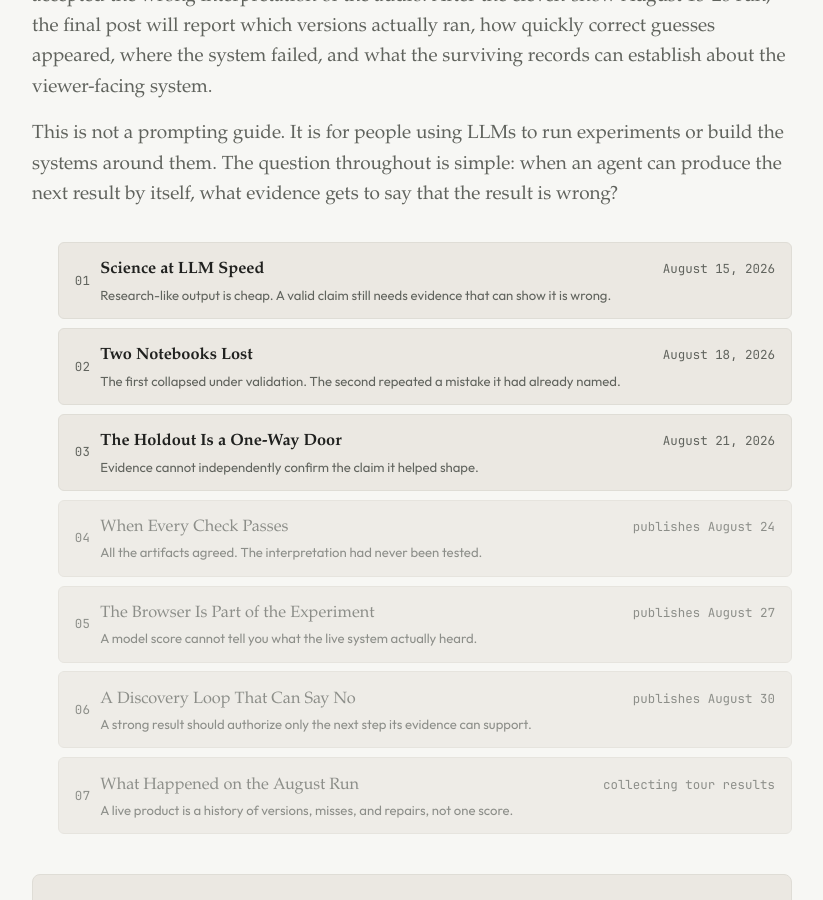
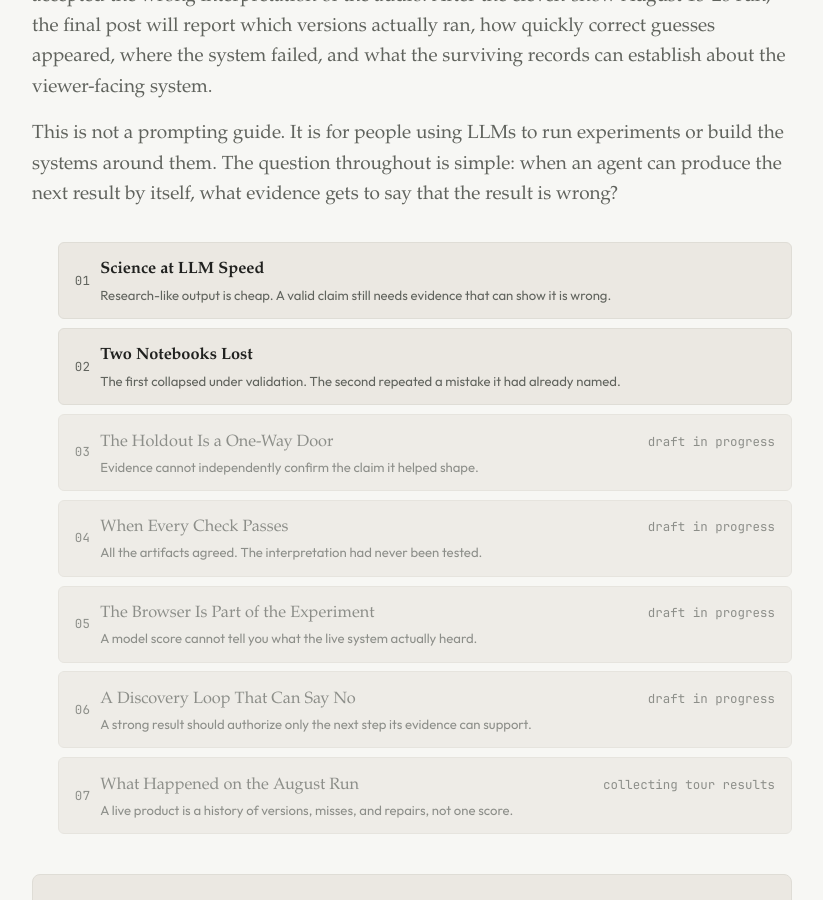
Before and after one commit to cmeiklejohn/cmeiklejohn.github.io, a Jekyll site: the page built from series/the-machine-in-the-lab.md, in a window 1280 px wide and 900 px high, scrolled down 1054 px. Shown: the whole window, without its empty margins (228-1051 px from the left). Built offline with Jekyll 4.4.1, drawn with Linux system fonts in a browser that asks for light colours.

Commit message:
Unpublish unfinished Machine in the Lab posts (#97)

```diff
--- a/_data/lab_series.yml
+++ b/_data/lab_series.yml
@@ -66,7 +66,7 @@
   title: "Part 2. Two Notebooks Lost"
   subtitle: "The first collapsed under validation. The second repeated a mistake it had already named."
   url: /series/the-machine-in-the-lab/two-notebooks-lost-series/
-  status: scheduled
+  status: published
   date: 2026-08-18
   estimated_words: "3,000-3,500 words"
   purpose: "Show what happened when an experienced, PhD-trained systems researcher used an LLM agent to make an ambitious self-directed audio-research program tractable: two silent setup decisions became foundations for plausible downstream work while creating different information and meaning failures."
@@ -106,8 +106,7 @@
   title: "Part 3. The Holdout Is a One-Way Door"
   subtitle: "Evidence cannot independently confirm the claim it helped shape."
   url: /series/the-machine-in-the-lab/the-holdout-is-a-one-way-door/
-  status: scheduled
-  date: 2026-08-21
+  status: draft
   estimated_words: "2,500-3,000 words"
   purpose: "Explain leakage as an information-flow problem rather than a faulty train_test_split call, using the project history to show how files, performances, caches, labels, derived features, and human adaptation can all cross the boundary."
   discovery_loop_role: "Define the loop's memory problem: results from one iteration change the agent, artifacts, and human operator, so evidence cannot remain independent merely by living in another directory."
@@ -144,8 +143,7 @@
   title: "Part 4. When Every Check Passes"
   subtitle: "All the artifacts agreed. The interpretation had never been tested."
   url: /series/the-machine-in-the-lab/when-every-check-passes/
-  status: scheduled
-  date: 2026-08-24
+  status: draft
   estimated_words: "2,800-3,400 words"
   purpose: "Pay off the meaning problem first exposed by Notebook 2 and demonstrate the limit of process-heavy agent review: a result can pass every internal-consistency gate and still make the wrong claim about the underlying world."
   discovery_loop_role: "Define the loop's evaluator problem: rapid iteration optimizes whatever signal closes the loop, including a technically consistent proxy that does not measure the claimed phenomenon."
@@ -184,8 +182,7 @@
   title: "Part 5. The Browser Is Part of the Experiment"
   subtitle: "A model score cannot tell you what the live system actually heard."
   url: /series/the-machine-in-the-lab/the-browser-is-part-of-the-experiment/
-  status: scheduled
-  date: 2026-08-27
+  status: draft
   estimated_words: "3,000-3,800 words"
   purpose: "Show why component metrics cannot predict the behavior of an end-to-end product path, and why hands-on browser rehearsals were part of building and evaluating the product rather than a ceremonial demo after the research. SetScope has an ordinary product job: show a viewer the song Goose is probably playing right now. Its guesses are product outputs, not scientific findings."
   discovery_loop_role: "Define the loop's execution problem: an experiment performed against an archive, component, or synthetic input does not evaluate the browser, audio transport, controller, and display path the product actually runs."
@@ -228,8 +225,7 @@
   title: "Part 6. A Discovery Loop That Can Say No"
   subtitle: "A strong result should authorize only the next step its evidence can support."
   url: /series/the-machine-in-the-lab/what-we-built-instead/
-  status: scheduled
-  date: 2026-08-30
+  status: draft
   estimated_words: "3,200-4,000 words"
   purpose: "Synthesize the practical research system that emerged and close the story with the fan-facing product it helped build. SetScope's guesses are not offered as scientific evidence: they are the output of a live song guesser. The methodological claim concerns how the project records failures and limits what may be inferred from engineering tests; broad numerical reliability claims remain reserved for clean evaluations if the author later chooses to make them."
   discovery_loop_role: "Present the systems contribution directly: a loop needs typed state, provenance, claim-scoped permissions, independent checks, invalid outcomes, stop conditions, and a promotion boundary that the generating agent cannot silently cross."
--- a/series/the-machine-in-the-lab.md
+++ b/series/the-machine-in-the-lab.md
@@ -52,7 +52,6 @@ image_card_type: summary_large_image
               <span class="series-landing-title">{{ entry.title | remove_first: part_prefix }}</span>
               <span class="series-landing-subtitle">{{ entry.subtitle }}</span>
             </span>
-            {%- if entry.date -%}<span class="series-landing-date">{{ entry.date | date: "%B %-d, %Y" }}</span>{%- endif -%}
           </a>
         {%- else -%}
           <span class="series-landing-link series-landing-link-pending">
@@ -60,7 +59,7 @@ image_card_type: summary_large_image
               <span class="series-landing-title">{{ entry.title | remove_first: part_prefix }}</span>
               <span class="series-landing-subtitle">{{ entry.subtitle }}</span>
             </span>
-            <span class="series-landing-date">{% if entry.status == "collecting-results" %}collecting tour results{% elsif entry.status == "blocked-on-result" %}blocked on evidence{% elsif entry.date %}publishes {{ entry.date | date: "%B %-d" }}{% elsif entry.status == "source-draft" %}source draft{% elsif entry.status == "draft" %}draft in progress{% else %}planned{% endif %}</span>
+            <span class="series-landing-date">{% if entry.status == "collecting-results" %}collecting tour results{% elsif entry.status == "blocked-on-result" %}blocked on evidence{% elsif entry.status == "source-draft" %}source draft{% elsif entry.status == "draft" %}draft in progress{% else %}planned{% endif %}</span>
           </span>
         {%- endif -%}
       </li>
```
Also changed, not shown: _drafts/a-discovery-loop-that-can-say-no.markdown (renamed from _posts/2026-08-30-a-discovery-loop-that-can-say-no.markdown), _drafts/the-browser-is-part-of-the-experiment.markdown (renamed from _posts/2026-08-27-the-browser-is-part-of-the-experiment.markdown), _drafts/the-holdout-is-a-one-way-door.markdown (renamed from _posts/2026-08-21-the-holdout-is-a-one-way-door.markdown), _drafts/when-every-check-passes.markdown (renamed from _posts/2026-08-24-when-every-check-passes.markdown).
